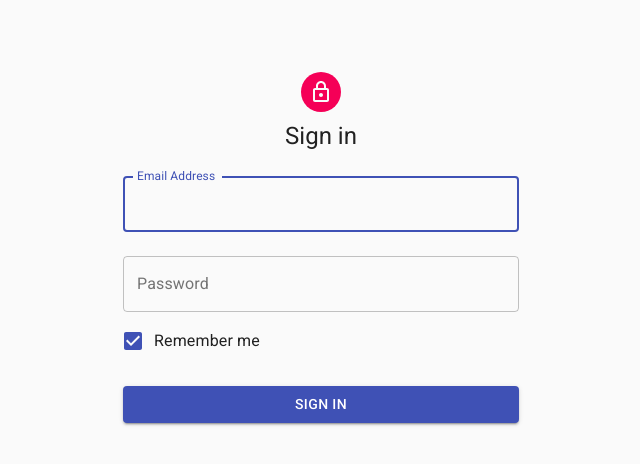
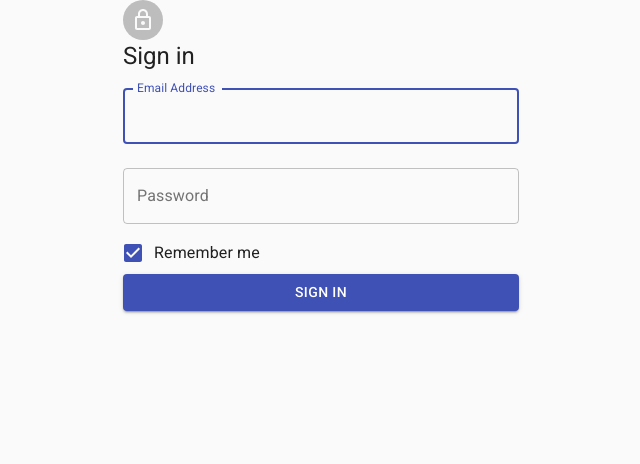
Before and after one commit to AlexKehl/webpage-next, a Next.js app: page /login in a window 1280 px wide. Shown: the top 464 px of the page, without its empty margins (319-959 px from the left). Built offline with nearby package versions, Linux system fonts and the light colour scheme.

Commit message:
Refactor of LoginForm

```diff
--- a/pages/login.tsx
+++ b/pages/login.tsx
@@ -1,10 +1,29 @@
 import React from 'react'
 import LoginForm from '../src/components/LoginForm'
+import { useForm } from '../src/lib/hooks/useForm'
 
-export const Login = () => (
-  <div className="container">
-    <LoginForm />
-  </div>
-)
+export const Login = () => {
+  const { handleSubmit, hasFalseCredentials, register, formState } = useForm()
+  const email = register('email', {
+    required: true,
+    pattern: /^[\w-.]+@([\w-]+\.)+[\w-]{2,4}$/,
+  })
+  const password = register('password', {
+    minLength: 3,
+    required: true,
+  })
+  console.log(formState)
+  return (
+    <div className="container">
+      <LoginForm
+        onSubmit={handleSubmit}
+        hasFalseCredentials={hasFalseCredentials}
+        errors={formState.errors}
+        email={email}
+        password={password}
+      />
+    </div>
+  )
+}
 
 export default Login
--- a/src/components/LoginForm.tsx
+++ b/src/components/LoginForm.tsx
@@ -9,52 +9,43 @@ import TextField from '@material-ui/core/TextField'
 import Typography from '@material-ui/core/Typography'
 import { Alert } from '@material-ui/lab'
 import { Snackbar } from '@material-ui/core'
-import { FC } from 'react'
-import { makeStyles } from '@material-ui/core/styles'
-import { useForm } from '../lib/hooks/useForm'
+import { FC, FormEventHandler } from 'react'
+import {
+  DeepMap,
+  FieldErrors,
+  FieldValues,
+  UseFormRegister,
+  UseFormRegisterReturn,
+} from 'react-hook-form'
 
-const useStyles = makeStyles((theme) => ({
-  paper: {
-    marginTop: theme.spacing(8),
-    display: 'flex',
-    flexDirection: 'column',
-    alignItems: 'center',
-  },
-  avatar: {
-    margin: theme.spacing(1),
-    backgroundColor: theme.palette.secondary.main,
-  },
-  form: {
-    width: '100%',
-    marginTop: theme.spacing(1),
-  },
-  submit: {
-    margin: theme.spacing(3, 0, 2),
-  },
-}))
+interface Props {
+  onSubmit: FormEventHandler<HTMLFormElement>
+  hasFalseCredentials: boolean
+  errors: DeepMap<FieldValues, FieldErrors>
+  email: UseFormRegisterReturn
+  password: UseFormRegisterReturn
+}
 
-const SignIn: FC = () => {
-  const classes = useStyles()
-  const {
-    register,
-    /* errors, */ handleSubmit,
-    hasFalseCredentials,
-  } = useForm()
-
-  const errors: any = {}
+const SignIn: FC<Props> = ({
+  onSubmit,
+  hasFalseCredentials,
+  errors,
+  email,
+  password,
+}) => {
+  console.log(errors)
   return (
     <Container component="main" maxWidth="xs">
       <CssBaseline />
-      <div className={classes.paper}>
-        <Avatar className={classes.avatar}>
+      <div className={''}>
+        <Avatar className="m-2">
           <LockOutlinedIcon />
         </Avatar>
         <Typography component="h1" variant="h5">
           Sign in
         </Typography>
-        <form className={classes.form} onSubmit={handleSubmit}>
+        <form className="w-full mt-2" onSubmit={onSubmit}>
           <TextField
-            inputProps={{ 'data-testid': 'emailInput' }}
             variant="outlined"
             margin="normal"
             fullWidth
@@ -64,20 +55,13 @@ const SignIn: FC = () => {
             autoComplete="email"
             autoFocus
             name="email"
-            // inputRef={register({
-            //   required: true,
-            //   pattern: /^[\w-.]+@([\w-]+\.)+[\w-]{2,4}$/,
-            // })}
+            inputRef={email.ref}
           />
           <TextField
-            inputProps={{ 'data-testid': 'passwordInput' }}
             variant="outlined"
             margin="normal"
             fullWidth
-            // inputRef={register({
-            //   minLength: 3,
-            //   required: true,
-            // })}
+            inputRef={password.ref}
             name="password"
             label="Password"
             error={Boolean(errors.password)}
@@ -105,7 +89,7 @@ const SignIn: FC = () => {
             fullWidth
             variant="contained"
             color="primary"
-            className={classes.submit}
+            className="m-5"
           >
             Sign In
           </Button>
--- a/src/lib/hooks/useForm.ts
+++ b/src/lib/hooks/useForm.ts
@@ -1,20 +1,14 @@
 import { useState } from 'react'
 import { useForm } from 'react-hook-form'
-import useUser from '../../lib/hooks/useUser'
-import fetchJson from '../../lib/fetchJson'
 
 const customUseForm = () => {
-  const { mutateUser } = useUser({
-    redirectTo: '/',
-    redirectIfFound: true,
-  })
   const [hasFalseCredentials, setHasFalseCredentials] = useState(false)
   const useFormStuff = useForm()
   const { handleSubmit } = useFormStuff
 
   const performLogin = async (credentials) => {
     try {
-      mutateUser()
+      console.log(credentials)
       // fetchJson({
       //   url: '/api/sessions',
       //   method: 'post',
```
